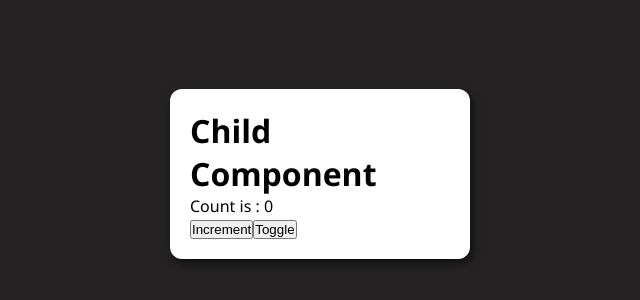
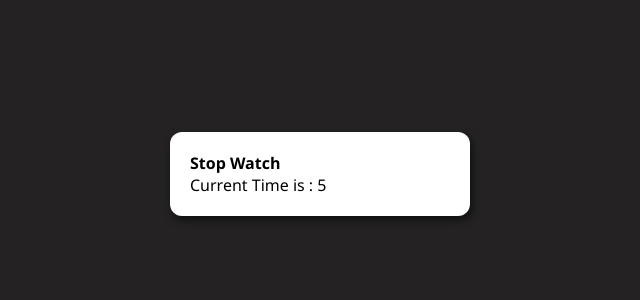
Before and after one commit to Uzmakh/PiyushReact, a React (Vite) app in the folder todoapp/: page / in a window 1280 px wide. Shown: the part 226-526 px from the top of the page, without its empty margins (320-960 px from the left). Built offline with nearby package versions, Linux system fonts and the light colour scheme.

Commit message:
useEffect in timer

```diff
--- a/todoapp/src/App.jsx
+++ b/todoapp/src/App.jsx
@@ -3,8 +3,10 @@ import Counter from "./components/Counter";
 import Button from "./components/Button";
 import Header from "./components/Header";
 import TodoItem from "./components/TodoItem";
+import UseEffectHook from "./components/useEffect/UseEffectHook";
+import { Timer } from "./components/useEffect/Timer";
 import "./App.css";
-import UseEffectHook from "./components/useEffect/UseEffectHook";
+
 
 const App = () => {
 
@@ -14,7 +16,8 @@ const App = () => {
   return (
     <div className="wrapper">
       {/* <Counter /> */}
-      <UseEffectHook />
+      {/* <UseEffectHook /> */}
+      <Timer/>
       {/* <div className="todo-container">
         <Header title="Tasks" />
         <TodoItem text="Eat" />
--- /dev/null
+++ b/todoapp/src/components/useEffect/Timer.jsx
@@ -0,0 +1,24 @@
+import { useEffect, useState } from "react";
+
+export const Timer = () => {
+  const [time, setTime] = useState(0);
+
+  useEffect(() => {
+    //Mounted
+    console.log("Adding new interval")
+    const timer = setInterval(() => setTime(time + 1), 1000);
+    // const timer = setTimeout(() => setTime(time + 1), 1000);
+    console.log(timer);
+
+    return function () {
+      console.log("Clear old interval")
+      clearInterval(timer);
+    };
+  }, [time]);
+  return (
+    <>
+      <h4>Stop Watch</h4>
+      <p>Current Time is : {time}</p>
+    </>
+  );
+};
```
